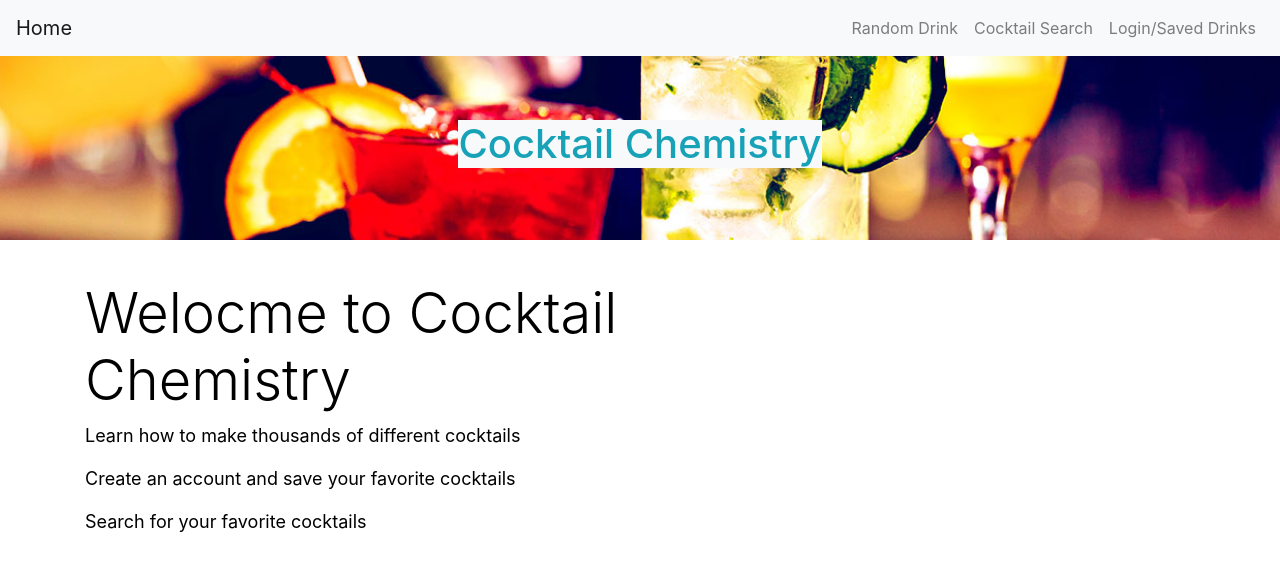
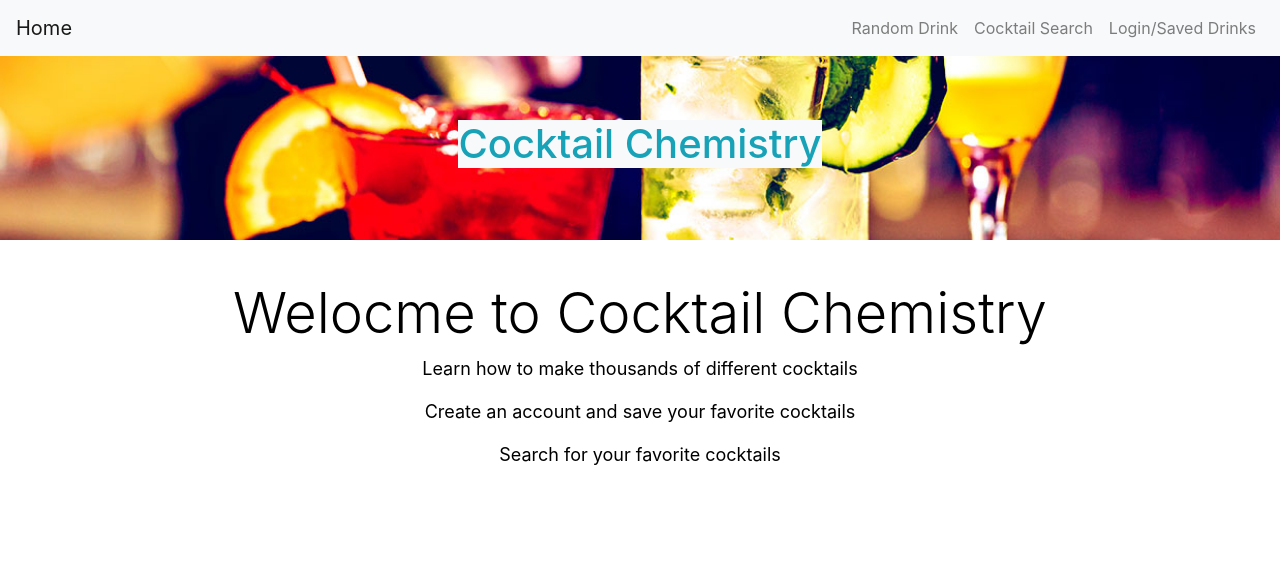
Before and after one commit to joelramires/COCKTAIL-CHEMISTRY, a React (Create React App) app in the folder client/: page / in a window 1280 px wide. Shown: the top 570 px of the page. Built offline with nearby package versions, Linux system fonts and the light colour scheme.

Commit message:
minor style fix

```diff
--- a/client/src/pages/Home.js
+++ b/client/src/pages/Home.js
@@ -8,7 +8,7 @@
         fontSize: "large"
       }}>
       <div className="row">
-        <div className="col-12 col-md-8">
+        <div className="col-12 col-md-12 text-center">
           <h2 className="display-4 my-2">Welocme to Cocktail Chemistry</h2>
           <p>Learn how to make thousands of different cocktails</p>
           <p>Create an account and save your favorite cocktails</p>
```
